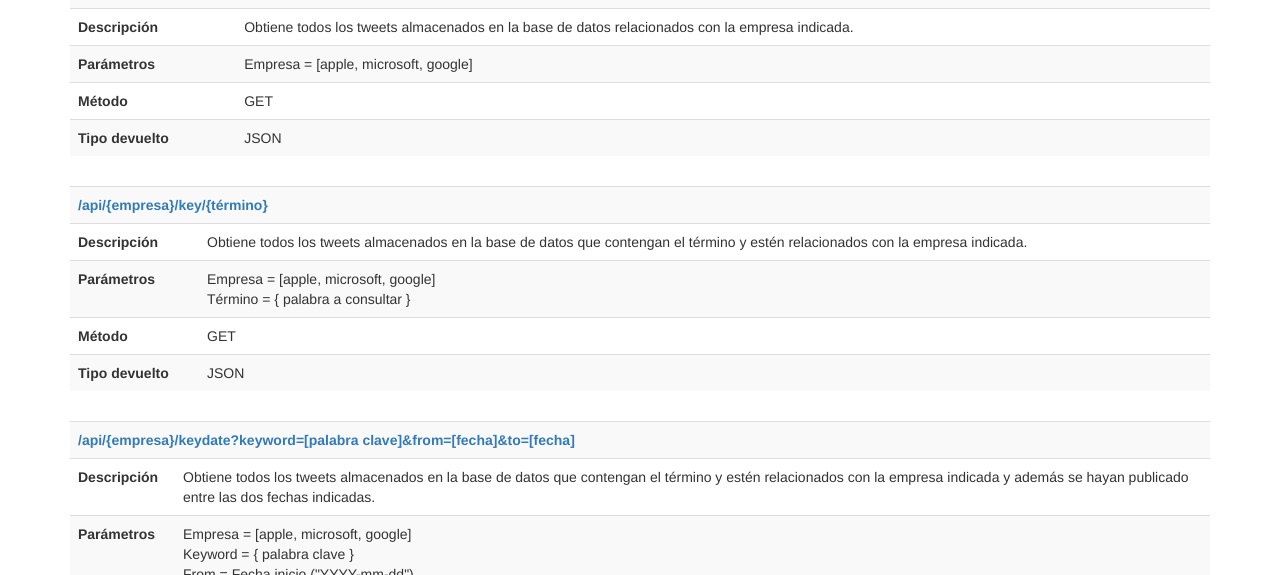
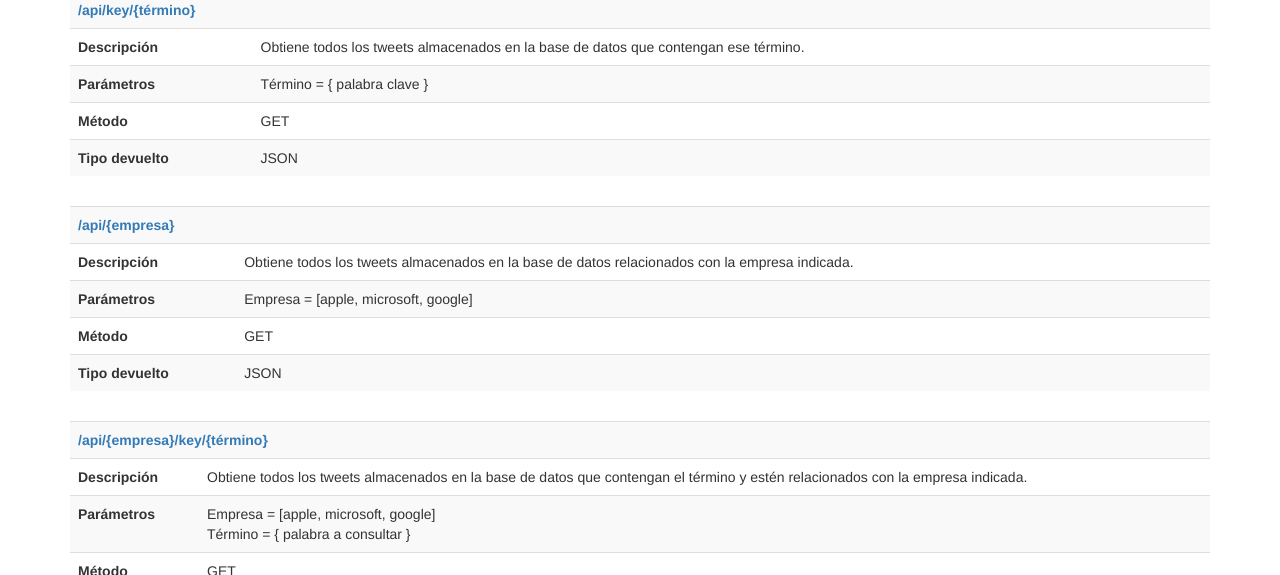
Before and after one commit to JasterTDC/Nodejs-api, a website: page public/index.html in a window 1280 px wide. Shown: the part 525-1100 px from the top of the page. Drawn offline with nearby package versions, Linux system fonts and the light colour scheme.

Commit message:
Added more routes

```diff
--- a/public/index.html
+++ b/public/index.html
@@ -19,6 +19,7 @@
             <ol>
                 <li><a href="#Empresas">Empresas</a></li>
                 <ol>
+                    <li><a href="#/api/key">/api/key/{término}</a></li>
                     <li><a href="#/api/empresa">/api/{empresa}</a></li>
                     <li><a href="#/api/empresa/key">/api/{empresa}/key/{término}</a></li>
                     <li><a href="#/api/empresa/keydate">/api/{empresa}/keydate</a></li>
@@ -39,6 +40,28 @@
                 </ol>
             </ol>
             <h2><a name="Empresas">Empresas</a></h2>
+
+            <table class="table table-striped">
+                <tr>
+                    <th colspan="2"><a name="/api/key">/api/key/{término}</a></th>
+                </tr>
+                <tr>
+                    <th>Descripción</th>
+                    <td>Obtiene todos los tweets almacenados en la base de datos que contengan ese término. </td>
+                </tr>
+                <tr>
+                    <th>Parámetros</th>
+                    <td>Término = { palabra clave }</td>
+                </tr>
+                <tr>
+                    <th>Método</th>
+                    <td>GET</td>
+                </tr>
+                <tr>
+                    <th>Tipo devuelto</th>
+                    <td>JSON</td>
+                </tr>
+            </table>
 
             <table class="table table-striped">
                 <tr>
```
Also changed, not shown: app/enterprise/routes/routes.js (+11 -0 lines).
